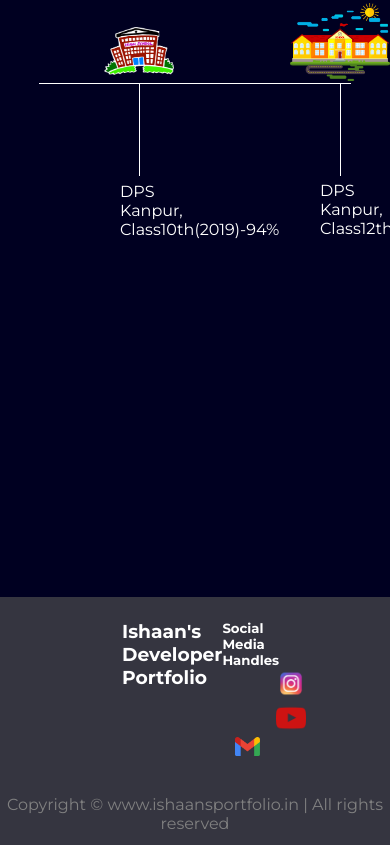
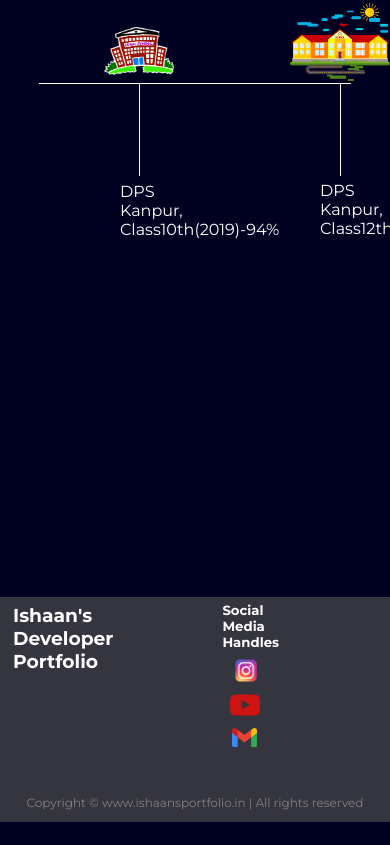
Before and after one commit to ishaanchp/ishaansportfolio, a plain HTML site: page index.html in a window 390 px wide. Shown: the part 1305-2150 px from the top of the page. After the commit the page ends 2127 px from the top, so only its background shows below. Drawn offline with nearby package versions, Linux system fonts and the light colour scheme.

Commit message:
Add files via upload

```diff
--- a/index.html
+++ b/index.html
@@ -10,6 +10,44 @@
   <link href="https://fonts.googleapis.com/css2?family=Montserrat:wght@400;600;700&display=swap" rel="stylesheet" />
   <title>Ishaan - Developer Portfolio</title>
   <style>
+    @media (max-width: 390px){
+      footer{
+        width: 390px;
+      }
+      nav{
+        width: 390px;
+      }
+      .rights{
+        font-size: 12px;
+      }
+      .first h3{
+        position: relative;
+    right: 109px;
+    top: -16px;
+      }
+      .second h5{
+        position: relative;
+    bottom: 18px;
+      }
+      .second .instalogo{
+        position: relative;
+    left: 1px;
+    bottom: 13px;
+      }
+      .second .ytlogo{
+        width: 30px;
+    position: relative;
+    left: 8px;
+    bottom: 13px;
+      }
+      .second .gmaillogo{
+        width: 25px;
+    position: relative;
+    right: -2.5vw;
+    bottom: 9px;
+      }
+
+    }
     nav {
       display: flex;
       justify-content: space-around;
```
